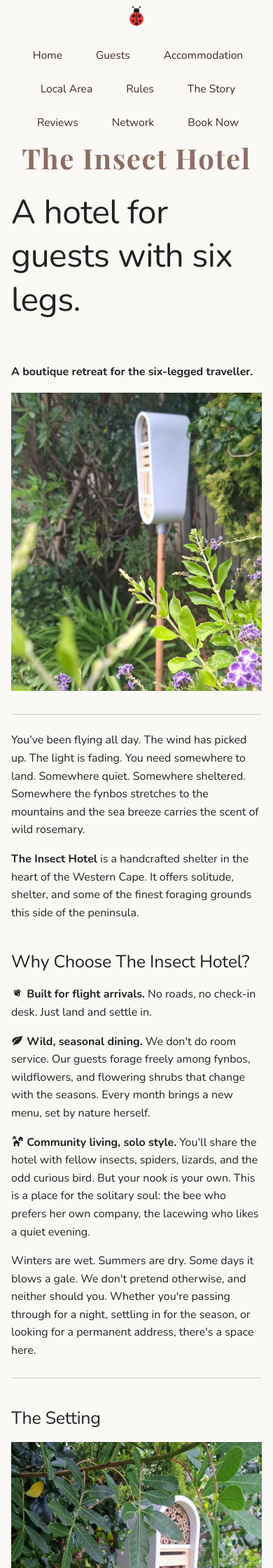
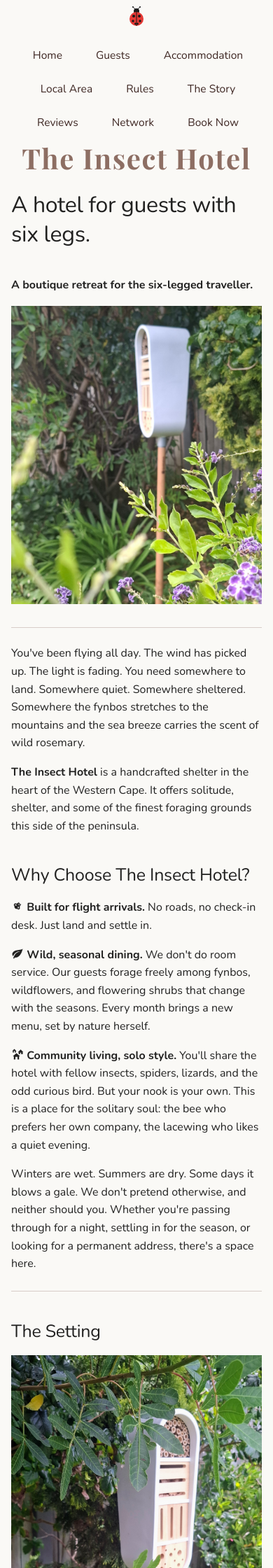
Before and after one commit to JonathanCGill/the-insect-hotel, an MkDocs documentation site: the page built from docs/index.md, in a window 390 px wide. Shown: the top 2240 px of the page at 70% size. Built offline with MkDocs 1.6.1 and Material for MkDocs 9.7.7, drawn with Linux system fonts in a browser that asks for light colours.

Commit message:
Reduce H1 font size on mobile to prevent word wrapping
Scale H1 from 2.4rem to 1.6rem on mobile breakpoint and add
word-break: break-word as a safety net for long titles like
"Accommodation".

https://claude.ai/code/session_014np1CpdyNCnXU7bEyEzXbE

```diff
--- a/docs/assets/css/custom.css
+++ b/docs/assets/css/custom.css
@@ -238,6 +238,12 @@ body,
     padding: 0.25rem 1rem 0;
   }
 
+  /* Smaller H1 on mobile to prevent long words wrapping awkwardly */
+  .md-content h1 {
+    font-size: 1.6rem;
+    word-break: break-word;
+  }
+
   /* Adjust ladybird for narrower space */
   .navbar-ladybird {
     position: static;
```
